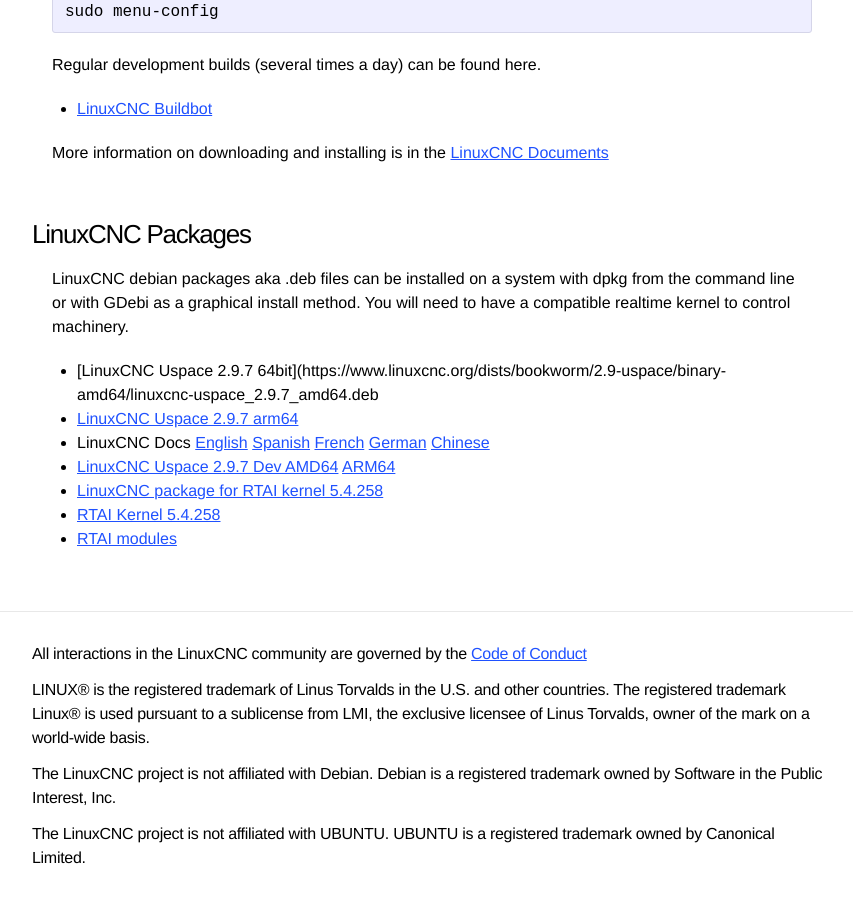
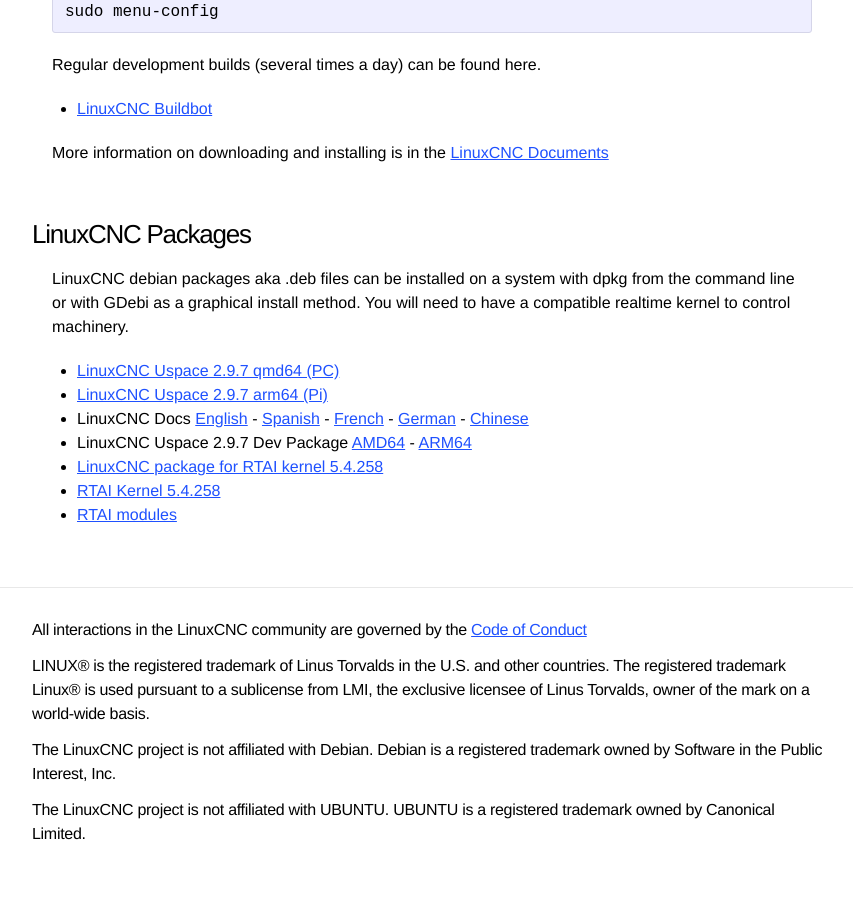
Before and after one commit to LinuxCNC/wlo, a Jekyll site: the page built from downloads/index.md, in a window 1280 px wide and 900 px high, scrolled down 1726 px. Shown: the whole window, without its empty margins (208-1061 px from the left). Built offline with Jekyll 4.4.1, drawn with Linux system fonts in a browser that asks for light colours; after the commit the page ends 2602 px from its top, so only the background shows below that.

Commit message:
Improve package link formatting
Updated LinuxCNC Uspace package links and descriptions.

```diff
--- a/downloads/index.md
+++ b/downloads/index.md
@@ -95,10 +95,10 @@
 from the command line or with GDebi as a graphical install method. You will need
 to have a compatible realtime kernel to control machinery.
 
-* [LinuxCNC Uspace 2.9.7 64bit](https://www.linuxcnc.org/dists/bookworm/2.9-uspace/binary-amd64/linuxcnc-uspace_2.9.7_amd64.deb
-* [LinuxCNC Uspace 2.9.7 arm64](https://www.linuxcnc.org/dists/bookworm/2.9-uspace/binary-arm64/linuxcnc-uspace_2.9.7_arm64_bookworm.deb)
-* LinuxCNC Docs [English](https://www.linuxcnc.org/dists/bookworm/2.9-uspace/binary-all/linuxcnc-doc-en_2.9.7_all.deb) [Spanish](https://www.linuxcnc.org/dists/bookworm/2.9-uspace/binary-all/linuxcnc-doc-es_2.9.7_all.deb) [French](https://www.linuxcnc.org/dists/bookworm/2.9-uspace/binary-all/linuxcnc-doc-fr_2.9.7_all.deb) [German](https://www.linuxcnc.org/dists/bookworm/2.9-uspace/binary-all/linuxcnc-doc-de_2.9.7_all.deb) [Chinese](https://www.linuxcnc.org/dists/bookworm/2.9-uspace/binary-all/linuxcnc-doc-zh-cn_2.9.7_all.deb)
-* [LinuxCNC Uspace 2.9.7 Dev AMD64](https://www.linuxcnc.org/dists/bookworm/2.9-uspace/binary-amd64/linuxcnc-uspace-dev_2.9.7_amd64.deb) [ARM64](https://www.linuxcnc.org/dists/bookworm/2.9-uspace/binary-arm64/linuxcnc-uspace-dev_2.9.7_arm64_bookworm.deb)
+* [LinuxCNC Uspace 2.9.7 qmd64 (PC)](https://www.linuxcnc.org/dists/bookworm/2.9-uspace/binary-amd64/linuxcnc-uspace_2.9.7_amd64.deb)
+* [LinuxCNC Uspace 2.9.7 arm64 (Pi)](https://www.linuxcnc.org/dists/bookworm/2.9-uspace/binary-arm64/linuxcnc-uspace_2.9.7_arm64_bookworm.deb)
+* LinuxCNC Docs [English](https://www.linuxcnc.org/dists/bookworm/2.9-uspace/binary-all/linuxcnc-doc-en_2.9.7_all.deb) - [Spanish](https://www.linuxcnc.org/dists/bookworm/2.9-uspace/binary-all/linuxcnc-doc-es_2.9.7_all.deb) - [French](https://www.linuxcnc.org/dists/bookworm/2.9-uspace/binary-all/linuxcnc-doc-fr_2.9.7_all.deb) - [German](https://www.linuxcnc.org/dists/bookworm/2.9-uspace/binary-all/linuxcnc-doc-de_2.9.7_all.deb) - [Chinese](https://www.linuxcnc.org/dists/bookworm/2.9-uspace/binary-all/linuxcnc-doc-zh-cn_2.9.7_all.deb)
+* LinuxCNC Uspace 2.9.7 Dev Package [AMD64](https://www.linuxcnc.org/dists/bookworm/2.9-uspace/binary-amd64/linuxcnc-uspace-dev_2.9.7_amd64.deb) - [ARM64](https://www.linuxcnc.org/dists/bookworm/2.9-uspace/binary-arm64/linuxcnc-uspace-dev_2.9.7_arm64_bookworm.deb)
 
 * [LinuxCNC package for RTAI kernel 5.4.258](https://www.linuxcnc.org/dists/bookworm/2.9-rt/binary-amd64/linuxcnc_2.9.3_amd64.deb)
 * [RTAI Kernel 5.4.258](https://www.linuxcnc.org/dists/bookworm/base/binary-amd64/linux-image-5.4.258-rtai-amd64_5.4.258-rtai-amd64-2_amd64.deb)
```
